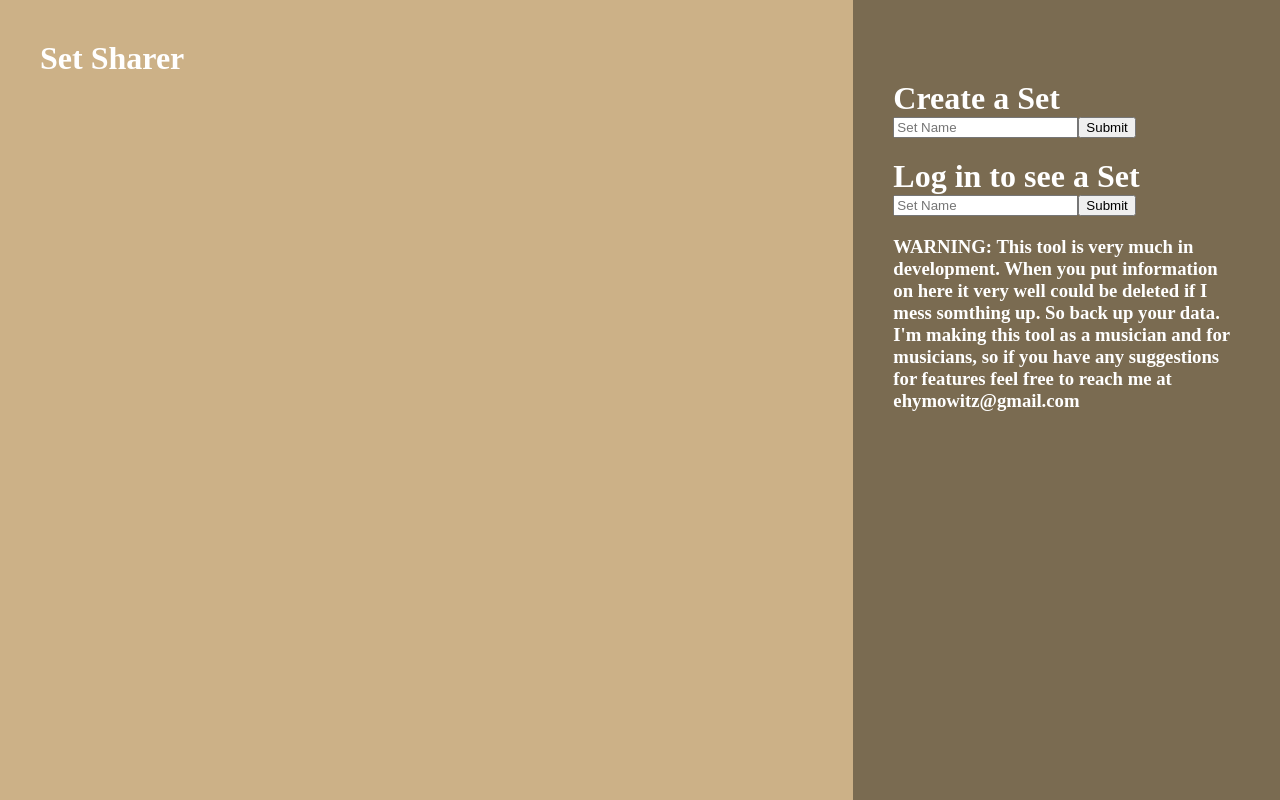
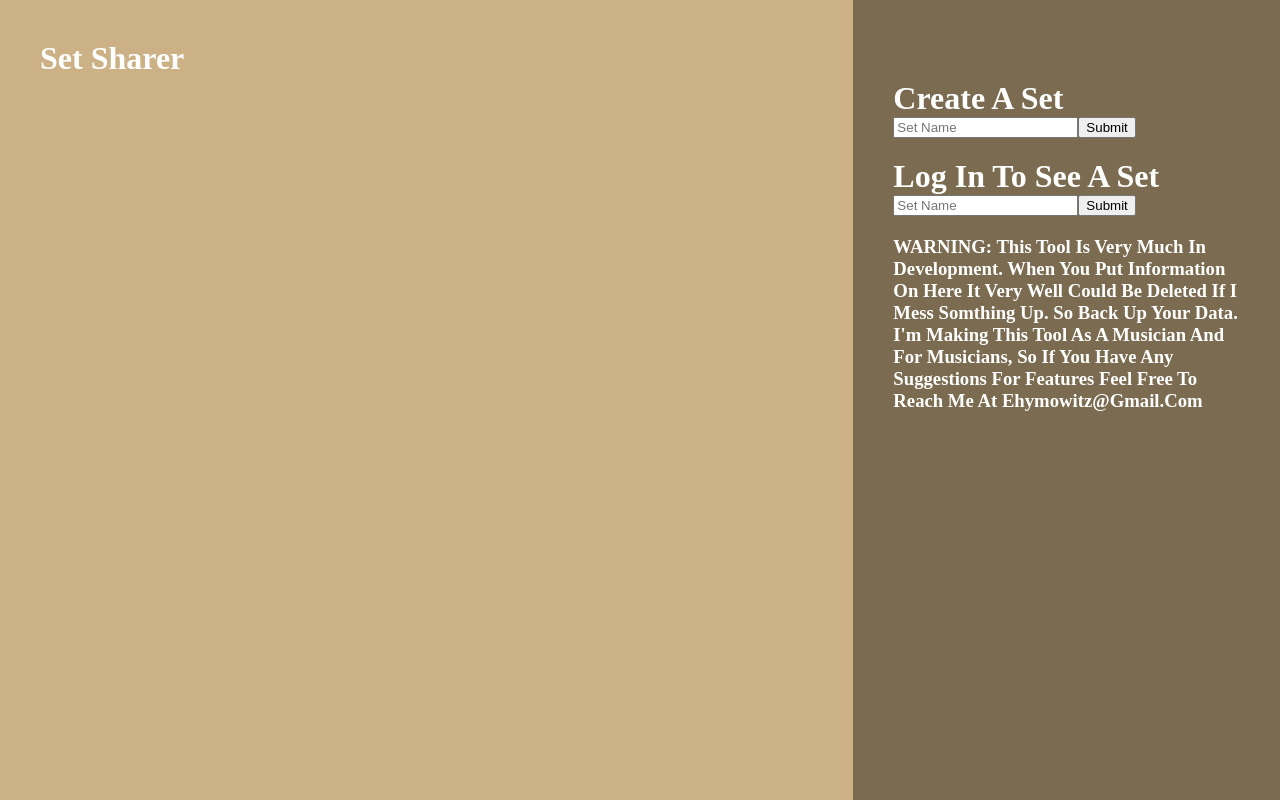
Before and after one commit to ehymowitz/set-sharer, a Next.js app: page / in a window 1280 px wide. Built offline with nearby package versions, Linux system fonts and the light colour scheme.

Commit message:
Capitalized headings, key shows in songList

```diff
--- a/components/songListCard.tsx
+++ b/components/songListCard.tsx
@@ -11,7 +11,7 @@ const SongListCard = ({song}) => {
       <div className="song-text">
         <h2>{song.title}</h2>
         <h3>{song.artist}</h3>
-        <h4>{song.notes.spotifyKey}</h4>
+        <h4>{song.notes.customKey ? song.notes.customKey : song.notes.spotifyKey}</h4>
       </div>
       <RemoveSongButton title = {song.title} artist = {song.artist}/>
     </div>
--- a/pages/index.tsx
+++ b/pages/index.tsx
@@ -23,7 +23,7 @@ interface Notes {
   spotifyID: string;
   spotifyKey: string;
   spotifyAlbumCover: string;
-  customKey: string;
+  customKey?: string;
   lyrics: string;
   youtubeID: string;
   userNotes?: any;
--- a/styles/_layout.scss
+++ b/styles/_layout.scss
@@ -6,3 +6,7 @@ h1, h2, h3, h4, p, a {
   color: white;
   margin: 0;
 }
+
+h1, h2, h3, h4 {
+  text-transform: capitalize;
+}
--- a/styles/_songList.scss
+++ b/styles/_songList.scss
@@ -13,6 +13,7 @@
     padding: 15px;
     margin-bottom: 20px;
     max-width: 280px;
+
     .song-card-container {
       display: grid;
       grid-template-columns: 1fr 2fr;
```
